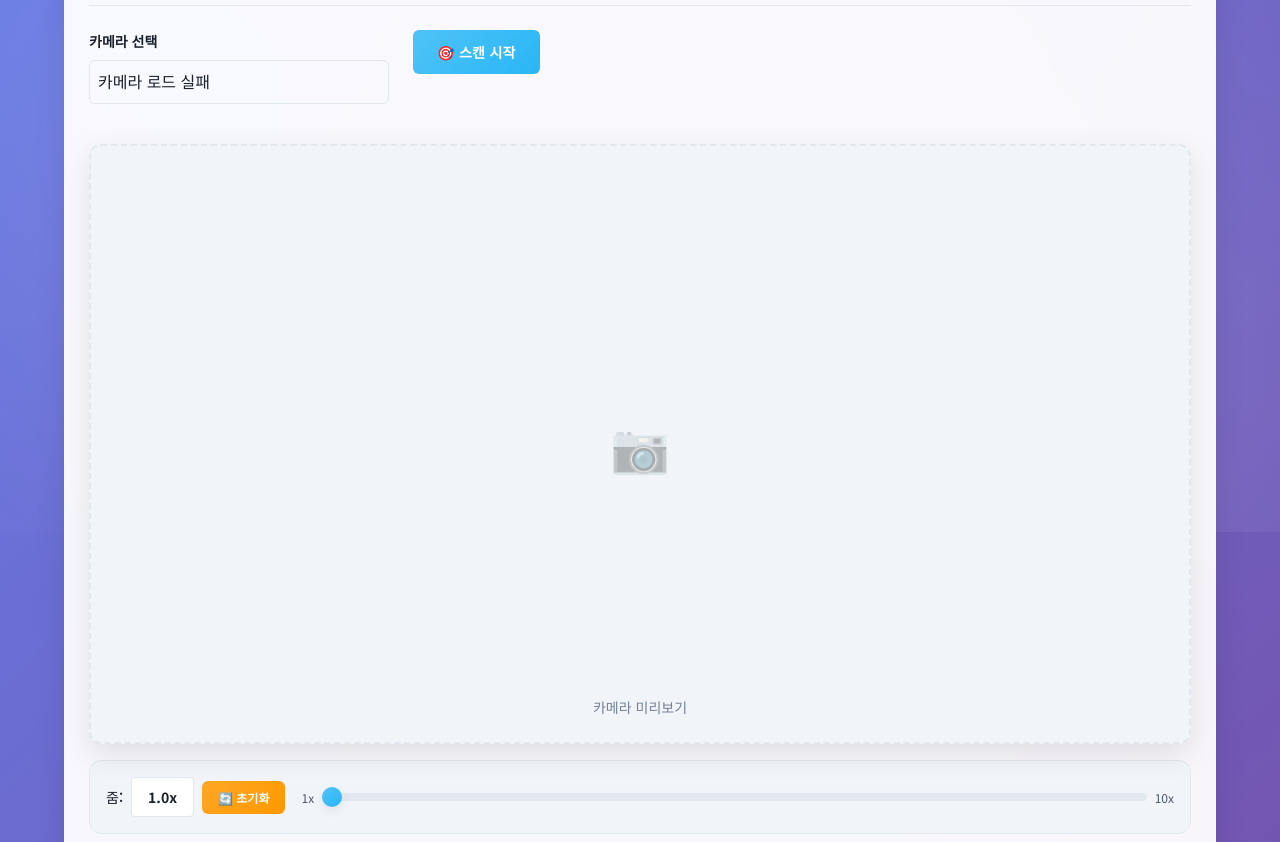
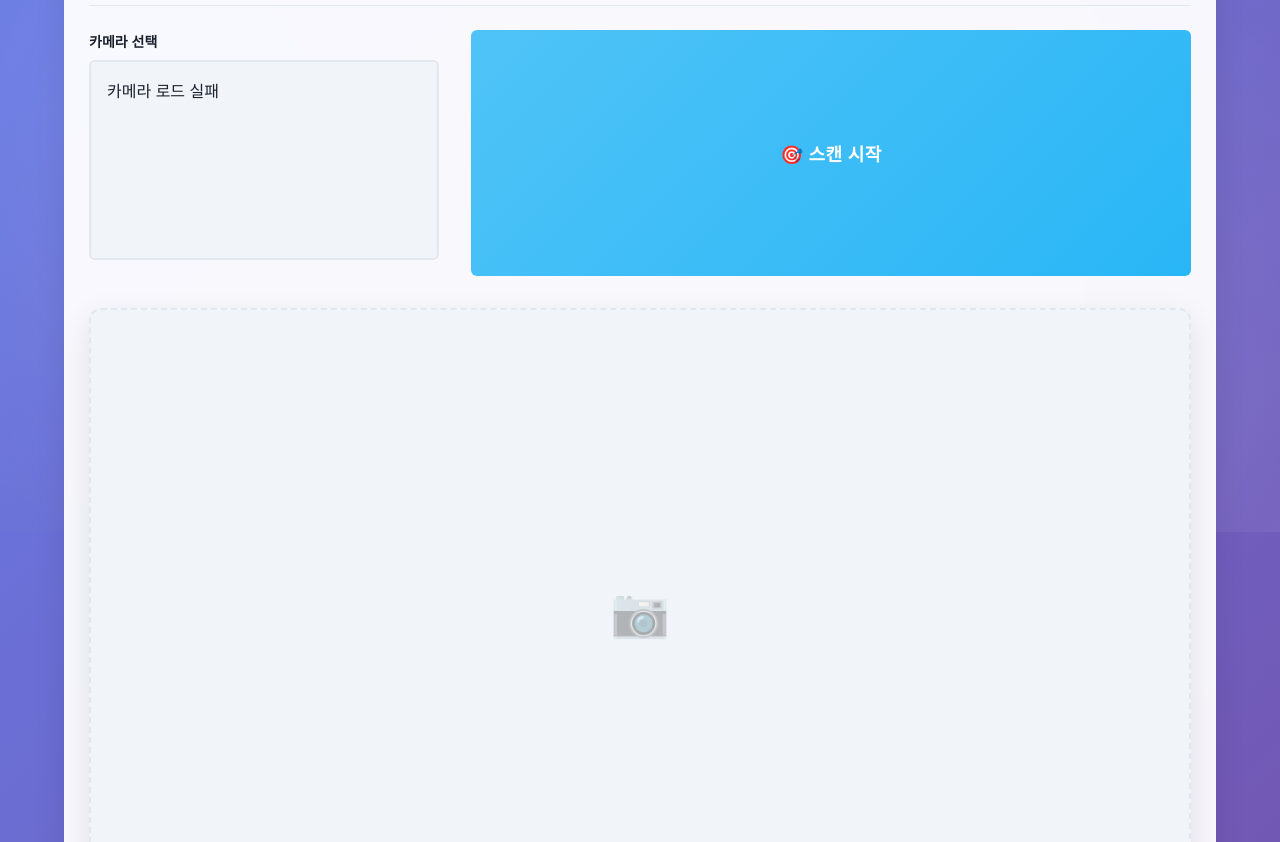
Before and after one commit to JamesPikachu/barcode-scanner, a website: page public/index.html in a window 1280 px wide. Shown: the part 268-1110 px from the top of the page. Drawn offline with Linux system fonts and the light colour scheme.

Commit message:
2025.07.18 16:27:39

```diff
--- a/public/index.html
+++ b/public/index.html
@@ -253,7 +253,7 @@
       width: 100%;
     }
 
-    /* PC용 카메라 컨트롤 레이아웃 */
+    /* PC용 카메라 컨트롤 레이아웃 - 높이 증가 */
     .pc-camera-controls {
       display: none;
     }
@@ -482,49 +482,54 @@
       margin-bottom: var(--spacing-lg);
     }
 
-    /* 줌 컨트롤 개선 - 더 두껍고 밝게 */
+    /* 줌 컨트롤 개선 - 크기 증가 */
     .zoom-controls {
       display: flex;
       align-items: center;
       gap: var(--spacing-sm);
-      padding: var(--spacing-sm);
+      padding: var(--spacing-md);
       background: var(--bg-hover);
       border-radius: var(--border-radius);
       margin: var(--spacing-sm) 0;
       flex-wrap: wrap;
       border: 1px solid var(--border-color);
+      min-height: 80px;
     }
 
     .zoom-info {
       display: flex;
       align-items: center;
-      gap: var(--spacing-xs);
+      gap: var(--spacing-sm);
       flex-shrink: 0;
     }
 
     .zoom-label {
-      font-weight: 500;
+      font-weight: 600;
       color: var(--text-primary);
-      font-size: clamp(0.75rem, 1.5vw, 0.875rem);
+      font-size: clamp(1rem, 2vw, 1.125rem);
     }
 
     .zoom-status {
       font-weight: 700;
       color: var(--text-primary);
       background: var(--bg-secondary);
-      padding: var(--spacing-xs) var(--spacing-sm);
+      padding: var(--spacing-sm) var(--spacing-md);
       border-radius: calc(var(--border-radius) / 3);
-      min-width: 50px;
+      min-width: 80px;
       text-align: center;
-      font-size: clamp(0.75rem, 1.5vw, 0.875rem);
-      border: 1px solid var(--border-color);
+      font-size: clamp(1rem, 2vw, 1.25rem);
+      border: 2px solid var(--border-color);
+      min-height: 44px;
+      display: flex;
+      align-items: center;
+      justify-content: center;
     }
 
     .zoom-slider-container {
       flex: 1;
       display: flex;
       align-items: center;
-      gap: var(--spacing-xs);
+      gap: var(--spacing-sm);
       min-width: 150px;
     }
 
@@ -532,8 +537,8 @@
       -webkit-appearance: none;
       appearance: none;
       width: 100%;
-      height: 8px;
-      border-radius: 4px;
+      height: 12px;
+      border-radius: 6px;
       background: var(--border-color);
       outline: none;
       position: relative;
@@ -542,8 +547,8 @@
     .zoom-slider::-webkit-slider-thumb {
       -webkit-appearance: none;
       appearance: none;
-      width: 20px;
-      height: 20px;
+      width: 28px;
+      height: 28px;
       border-radius: 50%;
       background: linear-gradient(135deg, var(--secondary-gradient-start), var(--secondary-gradient-end));
       cursor: pointer;
@@ -552,8 +557,8 @@
     }
 
     .zoom-slider::-moz-range-thumb {
-      width: 20px;
-      height: 20px;
+      width: 28px;
+      height: 28px;
       border-radius: 50%;
       background: linear-gradient(135deg, var(--secondary-gradient-start), var(--secondary-gradient-end));
       cursor: pointer;
@@ -569,17 +574,17 @@
     }
 
     .zoom-reset-btn {
-      padding: var(--spacing-xs) var(--spacing-sm);
+      padding: var(--spacing-sm) var(--spacing-md);
       background: linear-gradient(135deg, var(--warning-gradient-start), var(--warning-gradient-end));
       color: var(--text-inverse);
       border: none;
       border-radius: calc(var(--border-radius) / 2);
-      font-size: clamp(0.625rem, 1.5vw, 0.75rem);
+      font-size: clamp(0.875rem, 1.75vw, 1rem);
       font-weight: 600;
       cursor: pointer;
       transition: all var(--transition-fast) ease;
       white-space: nowrap;
-      min-height: 32px;
+      min-height: 44px;
     }
 
     .zoom-reset-btn:hover {
@@ -640,8 +645,9 @@
     }
 
     @media (max-width: 767px) {
+      /* 모바일에서도 일반 컨트롤 표시 */
       .controls {
-        display: none;
+        display: grid;
       }
 
       .mobile-controls {
@@ -1116,6 +1122,7 @@
         padding: var(--spacing-sm);
         gap: var(--spacing-xs);
         flex-direction: column;
+        min-height: auto;
       }
 
       .zoom-info {
@@ -1277,30 +1284,38 @@
       /* PC 전용 카메라 컨트롤 표시 */
       .pc-camera-controls {
         display: flex;
-        gap: var(--spacing-md);
-        align-items: flex-start;
-        margin-bottom: var(--spacing-md);
+        gap: var(--spacing-lg);
+        align-items: stretch;
+        margin-bottom: var(--spacing-lg);
+        min-height: 200px;
       }
 
       /* 카메라 선택과 스캔 버튼을 한 줄로 */
       .pc-camera-left {
-        flex: 0 0 300px;
+        flex: 0 0 350px;
       }
 
       .pc-camera-right {
         flex: 1;
         display: flex;
-        align-items: flex-end;
-      }
-
-      /* 카메라 그리드를 더 컴팩트하게 */
+        align-items: stretch;
+      }
+
+      /* 카메라 그리드를 더 크게 */
       .camera-grid-container {
         grid-template-columns: 1fr;
-        max-height: 150px;
+        height: 200px;
         overflow-y: auto;
-        border: 1px solid var(--border-color);
+        border: 2px solid var(--border-color);
         border-radius: calc(var(--border-radius) / 2);
-        padding: var(--spacing-xs);
+        padding: var(--spacing-sm);
+        background: var(--bg-hover);
+      }
+
+      .camera-option label {
+        min-height: 48px;
+        font-size: 0.938rem;
+        padding: var(--spacing-sm) var(--spacing-md);
       }
 
       /* 메인 카메라 화면을 더 크게 */
@@ -1325,7 +1340,19 @@
       /* PC 전용 스캔 버튼 */
       .pc-scan-buttons {
         display: flex;
+        flex-direction: column;
         gap: var(--spacing-sm);
+        width: 100%;
+      }
+
+      .pc-scan-buttons .btn {
+        flex: 1;
+        width: 100%;
+        font-size: 1.125rem;
+        padding: 0 var(--spacing-lg);
+        display: flex;
+        align-items: center;
+        justify-content: center;
       }
 
       .stats {
@@ -1445,9 +1472,9 @@
           <button id="zoomResetBtn" class="zoom-reset-btn">🔄 초기화</button>
         </div>
         <div class="zoom-slider-container">
-          <span class="zoom-min-max" style="font-size: 0.75rem; color: var(--text-secondary);">1x</span>
+          <span class="zoom-min-max" style="font-size: 0.875rem; color: var(--text-secondary); font-weight: 500;">1x</span>
           <input type="range" id="zoomSlider" class="zoom-slider" min="10" max="100" value="10" step="1">
-          <span class="zoom-min-max" style="font-size: 0.75rem; color: var(--text-secondary);">10x</span>
+          <span class="zoom-min-max" style="font-size: 0.875rem; color: var(--text-secondary); font-weight: 500;">10x</span>
         </div>
       </div>
     </div>
```
